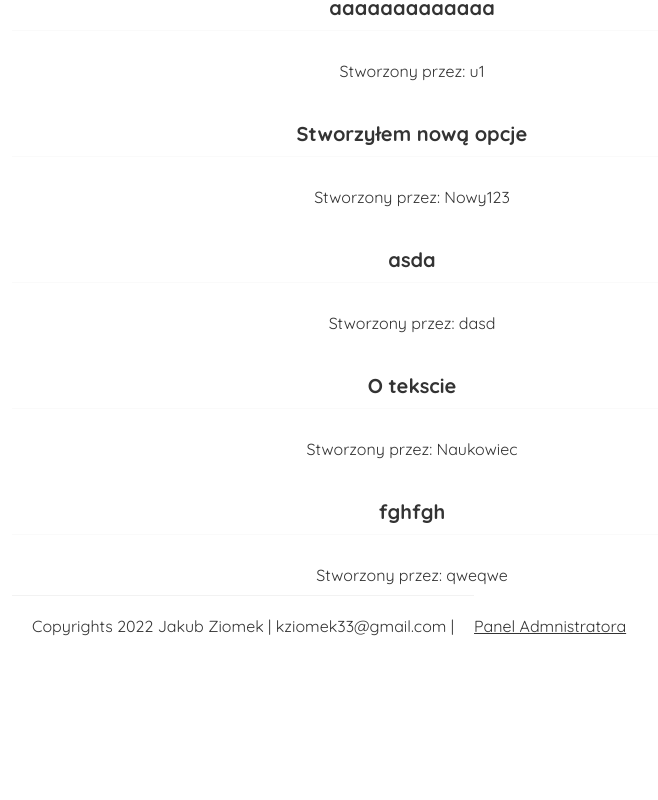
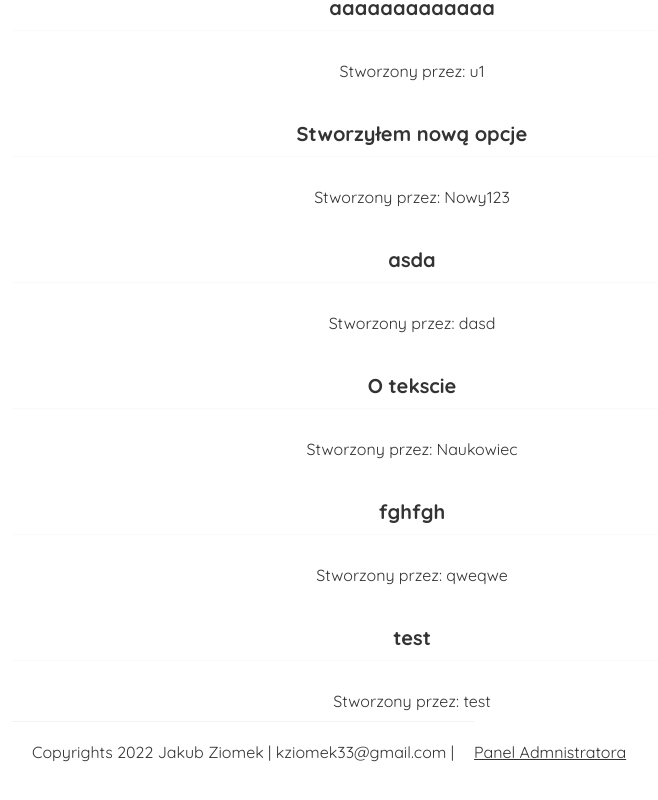
Before and after one commit to Ziomidlo/Forum-Interface-React, a React (Create React App) app: page / in a window 1280 px wide. Shown: the part 322-1122 px from the top of the page, without its empty margins (228-886 px from the left). Before the commit the page ends 1018 px from the top, so only its background shows below. Built offline with nearby package versions, Linux system fonts and the light colour scheme; data requests are answered from the project's data file.

Commit message:
working with json and comments

```diff
--- a/data/db.json
+++ b/data/db.json
@@ -35,6 +35,12 @@
       "body": "asdasd",
       "user": "qweqwe",
       "id": 9
+    },
+    {
+      "title": "test",
+      "body": "test",
+      "user": "test",
+      "id": 10
     }
   ],
   "comments": [
@@ -42,37 +48,37 @@
       "body": "sad",
       "user": "as",
       "id": 3,
-      "article" : 1
+      "articleId": 1
     },
     {
       "body": "asd",
       "user": "aaaas",
       "id": 4,
-      "article" : 1
+      "articleId": 1
     },
     {
       "body": "asdlkl",
       "user": "adasdasjk",
       "id": 5,
-      "article" : 1
+      "articleId": 1
     },
     {
       "body": "qweqwe",
       "user": "sdf",
       "id": 6,
-      "article" : 2
+      "articleId": 2
     },
     {
       "body": "komentarz",
       "user": "autor",
       "id": 7,
-      "article" : 2
+      "articleId": 2
     },
     {
       "body": "asdj",
       "user": "adaskdj",
       "id": 8,
-      "article" : 3
+      "articleId": 3
     }
   ]
 }
--- a/src/App.js
+++ b/src/App.js
@@ -43,7 +43,7 @@ render() {
            </Route>
            <Route path="/articles/:id">
             <SingleArticle />
-            <Route path="/comments/:article" element = {<SingleComment/>}/>
+            <Route path="/comments/:articleId" component= {<SingleComment/>}/>
             <AddComment />
             </Route>
            <Route path="/admin" >
--- a/src/Comments/SingleComment.js
+++ b/src/Comments/SingleComment.js
@@ -3,8 +3,8 @@ import useFetch from "../useFetch";
 
 const SingleComment = () => {
 
-    const { id, article} = useParams ();
-    const { data: comment, error, isPending } = useFetch(`http://localhost:8000/comments/${article}`);
+    const { articleId } = useParams ();
+    const { data: comment, error, isPending } = useFetch(`http://localhost:8000/comments/${articleId}`);
 
     return (
         <div className="single-comment">
```
